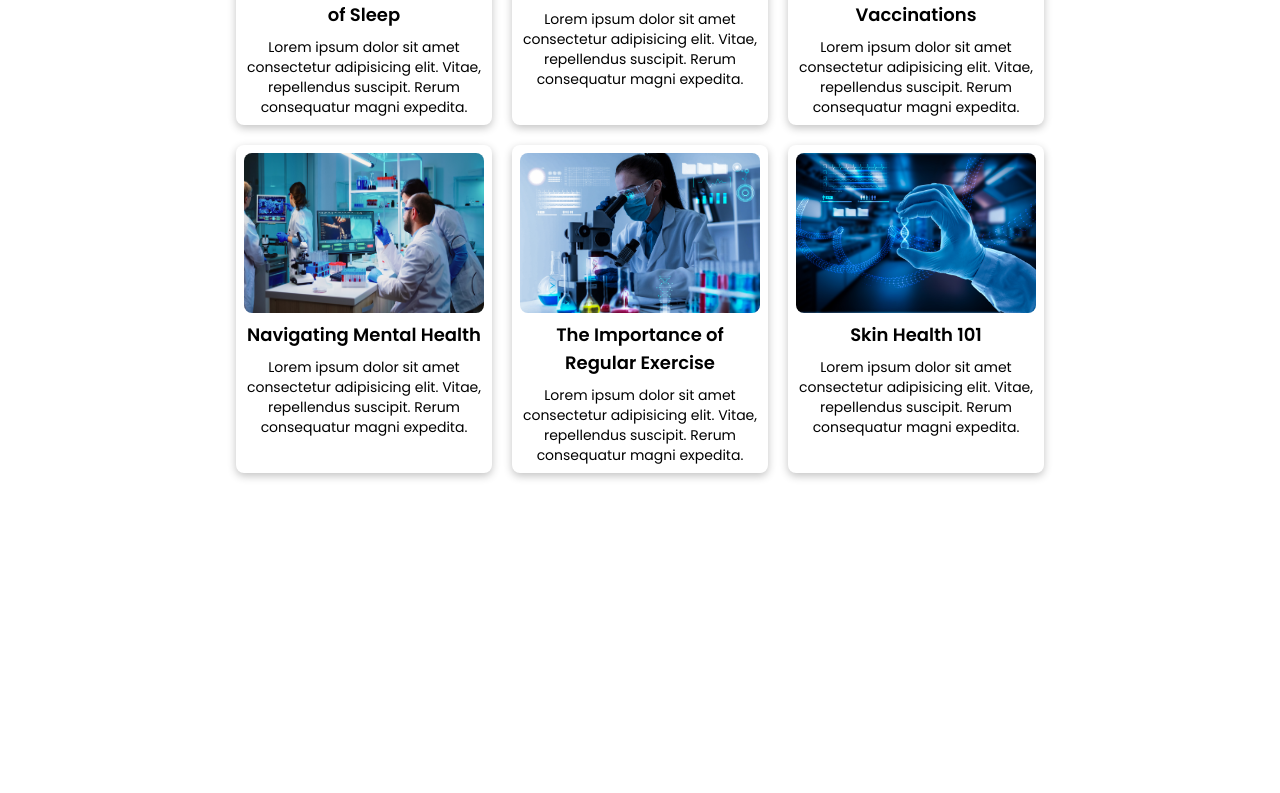
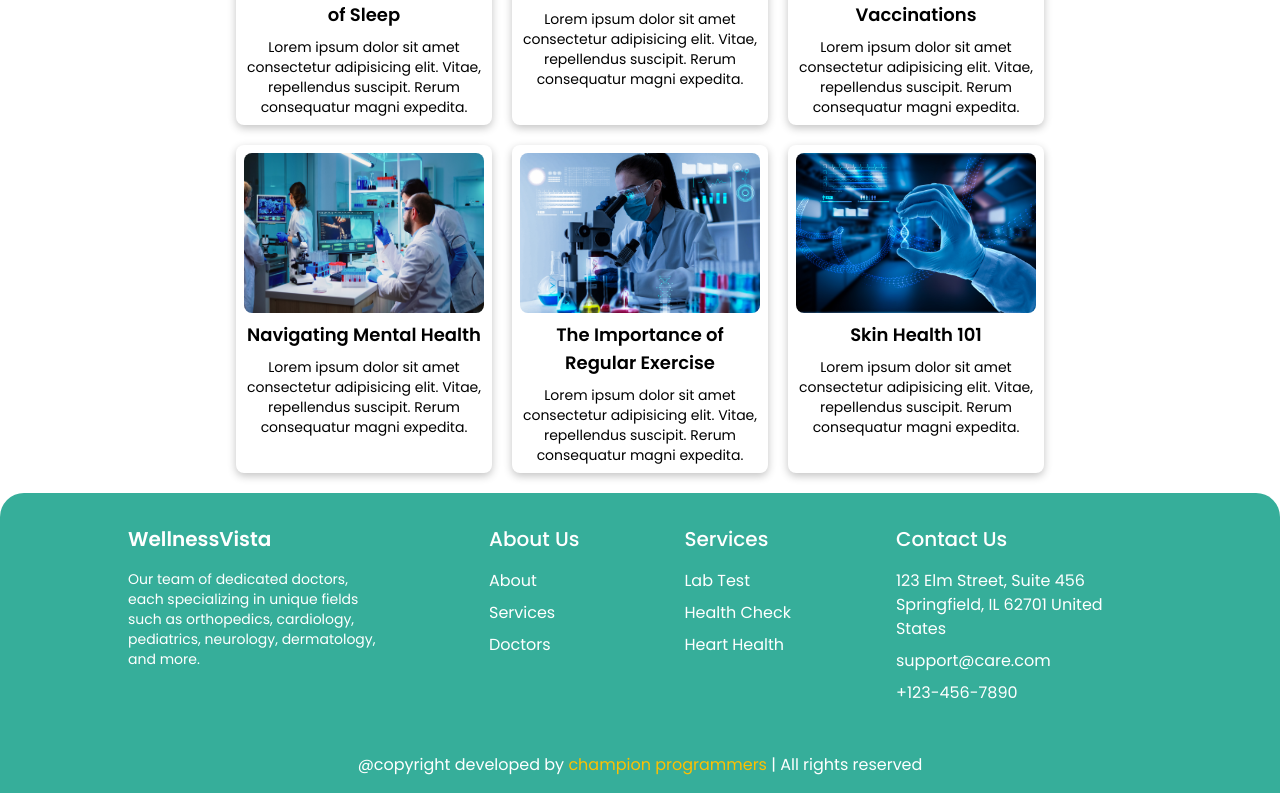
Before and after one commit to rohitbhadane310/Medical-web-WellnessVista, a React (Vite) app: page / in a window 1280 px wide. Shown: the part 3591-4384 px from the top of the page. Before the commit the page ends 4084 px from the top, so only its background shows below. Built offline with nearby package versions, Linux system fonts and the light colour scheme.

Commit message:
footer part also completed

```diff
--- a/src/App.jsx
+++ b/src/App.jsx
@@ -5,6 +5,7 @@
 import Services from "./components/Services";
 import Doctors from "./components/Doctors";
 import Blogs from "./components/Blogs";
+import Footer from "./components/Footer";
 
 const App = () => {
   return (
@@ -32,6 +33,8 @@
           <Blogs />
         </div>
       </main>
+
+      <Footer />
     </div>
   );
 };
--- /dev/null
+++ b/src/components/Footer.jsx
@@ -0,0 +1,106 @@
+import React from "react";
+import { Link } from "react-scroll";
+
+const Footer = () => {
+  return (
+    <div className=" bg-backgroundColor text-white rounded-t-3xl mt-8 md:mt-0">
+      <div className="flex flex-col md:flex-row justify-between p-8 md:px-32 px-5">
+        <div className=" w-full md:w-1/4">
+          <h1 className=" font-semibold text-xl pb-4">WellnessVista</h1>
+          <p className=" text-sm">
+            Our team of dedicated doctors, each specializing in unique fields
+            such as orthopedics, cardiology, pediatrics, neurology, dermatology,
+            and more.
+          </p>
+        </div>
+        <div>
+          <h1 className=" font-medium text-xl pb-4 pt-5 md:pt-0">About Us</h1>
+          <nav className=" flex flex-col gap-2">
+            <Link
+              to="about"
+              spy={true}
+              smooth={true}
+              duration={500}
+              className=" hover:text-hoverColor transition-all cursor-pointer"
+            >
+              About
+            </Link>
+            <Link
+              to="services"
+              spy={true}
+              smooth={true}
+              duration={500}
+              className=" hover:text-hoverColor transition-all cursor-pointer"
+            >
+              Services
+            </Link>
+            <Link
+              to="doctors"
+              spy={true}
+              smooth={true}
+              duration={500}
+              className=" hover:text-hoverColor transition-all cursor-pointer"
+            >
+              Doctors
+            </Link>
+          </nav>
+        </div>
+        <div>
+          <h1 className=" font-medium text-xl pb-4 pt-5 md:pt-0">Services</h1>
+          <nav className=" flex flex-col gap-2">
+            <Link
+              to="services"
+              spy={true}
+              smooth={true}
+              duration={500}
+              className=" hover:text-hoverColor transition-all cursor-pointer"
+            >
+              Lab Test
+            </Link>
+            <Link
+              to="services"
+              spy={true}
+              smooth={true}
+              duration={500}
+              className=" hover:text-hoverColor transition-all cursor-pointer"
+            >
+              Health Check
+            </Link>
+            <Link
+              to="services"
+              spy={true}
+              smooth={true}
+              duration={500}
+              className=" hover:text-hoverColor transition-all cursor-pointer"
+            >
+              Heart Health
+            </Link>
+          </nav>
+        </div>
+        <div className=" w-full lg:w-1/4">
+          <h1 className=" font-medium text-xl pb-4 pt-5 md:pt-0">Contact Us</h1>
+          <nav className=" flex flex-col gap-2">
+            <Link to="/" spy={true} smooth={true} duration={500}>
+              123 Elm Street, Suite 456 Springfield, IL 62701 United States
+            </Link>
+            <Link to="/" spy={true} smooth={true} duration={500}>
+              support@care.com
+            </Link>
+            <Link to="/" spy={true} smooth={true} duration={500}>
+              +123-456-7890
+            </Link>
+          </nav>
+        </div>
+      </div>
+      <div>
+        <p className=" text-center py-4">
+          @copyright developed by
+          <span className=" text-hoverColor"> champion programmers</span> | All
+          rights reserved
+        </p>
+      </div>
+    </div>
+  );
+};
+
+export default Footer;
```
